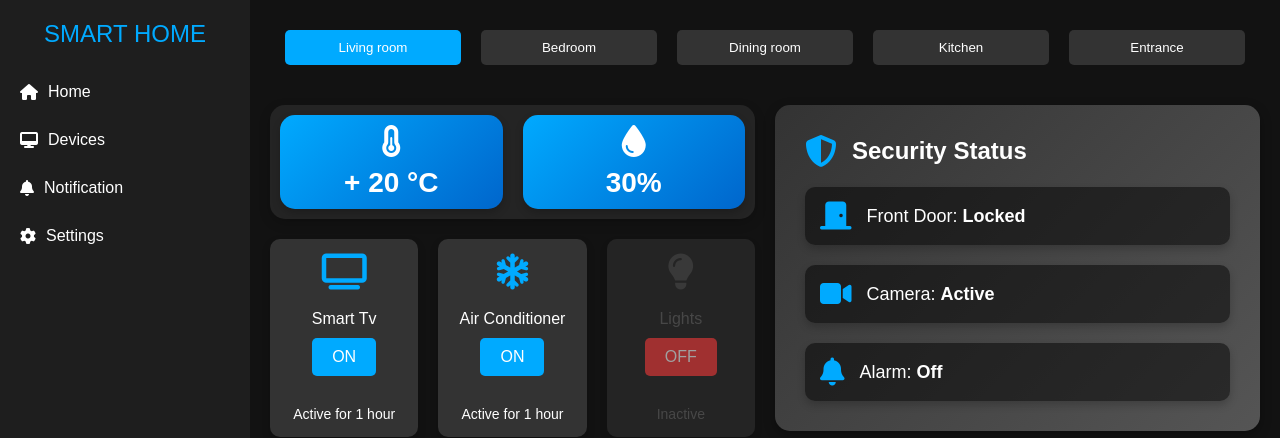
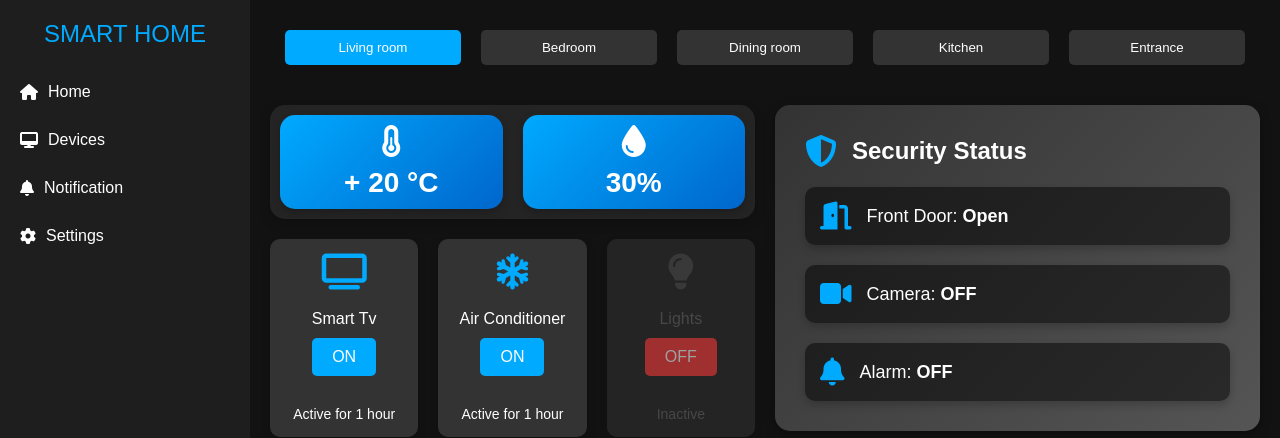
Before and after one commit to ElyarSadig/smart-home-iot, a Vue app: page / in a window 1280 px wide. Shown: the top 438 px of the page. Built offline with nearby package versions, Linux system fonts and the light colour scheme; no server answers.

Commit message:
feat: add backend integration to security status comp

```diff
--- a/package.json
+++ b/package.json
@@ -10,6 +10,7 @@
     "lint": "eslint . --ext .vue,.js,.jsx,.cjs,.mjs --fix --ignore-path .gitignore"
   },
   "dependencies": {
+    "axios": "^1.7.2",
     "vue": "^3.4.21",
     "vue-router": "^4.3.0"
   },
--- a/src/components/SecurityStatusComp.vue
+++ b/src/components/SecurityStatusComp.vue
@@ -1,54 +1,138 @@
+<script setup>
+import { ref, onMounted, computed } from "vue";
+import axios from "axios";
+const frontDoorLocked = ref(false);
+const cameraActive = ref(false);
+const alarmActive = ref(false);
+
+const doorStatus = computed(() => (frontDoorLocked.value ? "Locked" : "Open"));
+const cameraStatus = computed(() => (cameraActive.value ? "ON" : "OFF"));
+const alarmStatus = computed(() => (alarmActive.value ? "ON" : "OFF"));
+const doorStatusIcon = computed(() =>
+  frontDoorLocked.value ? "fa-door-closed" : "fa-door-open"
+);
+
+const animateDoor = ref(false);
+const animateCamera = ref(false);
+const animateAlarm = ref(false);
+
+const fetchSecurityData = async () => {
+  try {
+    const response = await axios.get("http://localhost:8080/room/1");
+    const data = response.data;
+
+    frontDoorLocked.value = data.is_front_door_locked;
+    cameraActive.value = data.is_camera_active;
+    alarmActive.value = data.is_alarm_active;
+  } catch (error) {
+    console.error("Error fetching security data:", error);
+  }
+};
+
+onMounted(() => {
+  fetchSecurityData();
+});
+
+const triggerAnimation = (animateRef) => {
+  animateRef.value = true;
+  setTimeout(() => {
+    animateRef.value = false;
+  }, 1000); // Duration matches the CSS animation duration
+};
+
+const toggleDoorStatus = async () => {
+  frontDoorLocked.value = !frontDoorLocked.value;
+  triggerAnimation(animateDoor);
+  await sendUpdateRequest();
+};
+
+const toggleCameraStatus = async () => {
+  cameraActive.value = !cameraActive.value;
+  triggerAnimation(animateCamera);
+  await sendUpdateRequest();
+};
+
+const toggleAlarmStatus = async () => {
+  alarmActive.value = !alarmActive.value;
+  triggerAnimation(animateAlarm);
+  await sendUpdateRequest();
+};
+
+const sendUpdateRequest = async () => {
+  try {
+    await axios.put("http://localhost:8080/room", {
+      id: 1,
+      door_status: frontDoorLocked.value,
+      camera_status: cameraActive.value,
+      alarm_status: alarmActive.value,
+    });
+  } catch (error) {
+    console.error("Error updating status:", error);
+  }
+};
+</script>
+
 <template>
   <div class="security-status">
     <div class="security-header">
       <i class="fas fa-shield-alt"></i>
       <span>Security Status</span>
     </div>
-    <div class="security-item">
-      <i class="fas fa-door-closed"></i>
-      <span>Front Door: <strong>Locked</strong></span>
+    <div
+      class="security-item"
+      @click="toggleDoorStatus"
+      :class="{ animate: animateDoor }"
+    >
+      <i class="fas" :class="doorStatusIcon"></i>
+      <span
+        >Front Door: <strong>{{ doorStatus }}</strong></span
+      >
     </div>
-    <div class="security-item">
+    <div
+      class="security-item"
+      @click="toggleCameraStatus"
+      :class="{ animate: animateCamera }"
+    >
       <i class="fas fa-video"></i>
-      <span>Camera: <strong>Active</strong></span>
+      <span
+        >Camera: <strong>{{ cameraStatus }}</strong></span
+      >
     </div>
-    <div class="security-item">
+    <div
+      class="security-item"
+      @click="toggleAlarmStatus"
+      :class="{ animate: animateAlarm }"
+    >
       <i class="fas fa-bell"></i>
-      <span>Alarm: <strong>Off</strong></span>
+      <span
+        >Alarm: <strong>{{ alarmStatus }}</strong></span
+      >
     </div>
   </div>
 </template>
 <style scoped>
 .security-status {
-  background: linear-gradient(
-    135deg,
-    #333 0%,
-    #555 100%
-  ); /* Gradient background */
+  background: linear-gradient(135deg, #333 0%, #555 100%);
   padding: 30px;
-  border-radius: 15px; /* Rounded corners */
+  border-radius: 15px;
   text-align: left;
   color: #ffffff;
   display: flex;
   flex-direction: column;
-  gap: 20px; /* Space between items */
-  box-shadow: 0 4px 12px rgba(0, 0, 0, 0.3); /* Shadow for depth */
-  transition: transform 0.3s ease, background 0.3s ease; /* Smooth transitions */
+  gap: 20px;
+  box-shadow: 0 4px 12px rgba(0, 0, 0, 0.3);
+  transition: transform 0.3s ease, background 0.3s ease;
 }
 
 .security-status:hover {
-  transform: translateY(-5px); /* Lift effect on hover */
-  background: linear-gradient(
-    135deg,
-    #444 0%,
-    #666 100%
-  ); /* Lighter gradient on hover */
+  transform: translateY(-5px);
+  background: linear-gradient(135deg, #444 0%, #666 100%);
 }
 
 .security-header {
   display: flex;
   align-items: center;
-  gap: 15px; /* Space between icon and text */
+  gap: 15px;
   font-size: 24px;
   font-weight: bold;
 }
@@ -57,20 +141,21 @@
   display: flex;
   align-items: center;
   gap: 15px;
-  background-color: rgba(0, 0, 0, 0.5); /* Semi-transparent background */
+  background-color: rgba(0, 0, 0, 0.5);
   padding: 15px;
-  border-radius: 10px; /* Rounded corners */
-  box-shadow: 0 4px 8px rgba(0, 0, 0, 0.2); /* Shadow for depth */
-  transition: background-color 0.3s ease; /* Smooth transition */
+  border-radius: 10px;
+  box-shadow: 0 4px 8px rgba(0, 0, 0, 0.2);
+  transition: background-color 0.3s ease, transform 0.3s ease;
 }
 
 .security-item:hover {
-  background-color: rgba(0, 0, 0, 0.7); /* Darker background on hover */
+  background-color: rgba(0, 0, 0, 0.7);
 }
 
 .security-item i {
-  font-size: 28px; /* Icon size */
-  color: #00aaff; /* Icon color */
+  font-size: 28px;
+  color: #00aaff;
+  transition: transform 0.3s ease;
 }
 
 .security-item span {
@@ -78,7 +163,32 @@
 }
 
 .security-header i {
-  font-size: 32px; /* Larger icon size for header */
-  color: #00aaff; /* Icon color */
+  font-size: 32px;
+  color: #00aaff;
+}
+
+.animate {
+  animation: highlight 1s ease-in-out, slide-in 1s ease-in-out;
+}
+
+@keyframes highlight {
+  0% {
+    background-color: rgba(0, 0, 0, 0.5);
+  }
+  50% {
+    background-color: rgba(0, 170, 255, 0.7); /* Blue flash */
+  }
+  100% {
+    background-color: rgba(0, 0, 0, 0.5);
+  }
+}
+
+@keyframes slide-in {
+  0% {
+    transform: translateX(-10px);
+  }
+  100% {
+    transform: translateX(0);
+  }
 }
 </style>
```
Also changed, not shown: 1 other file (tests, documents, lock files or other folders).
